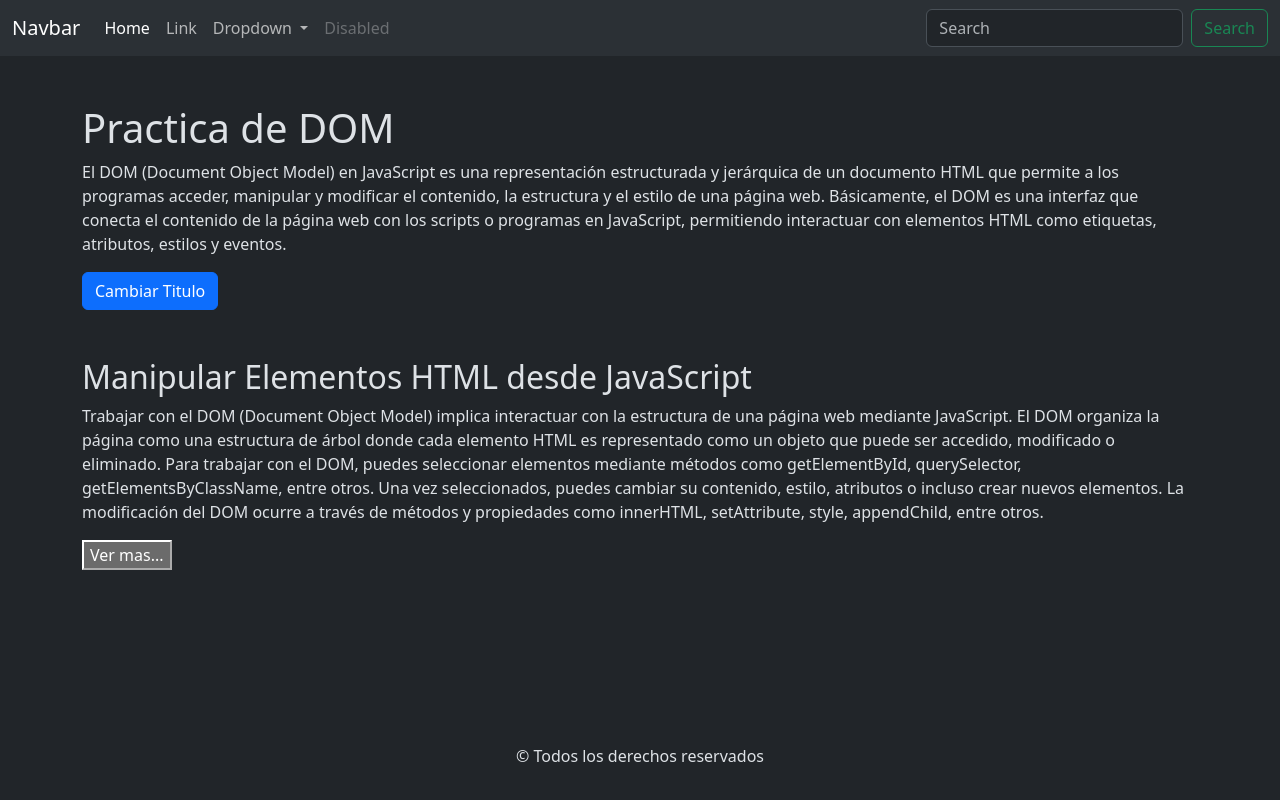
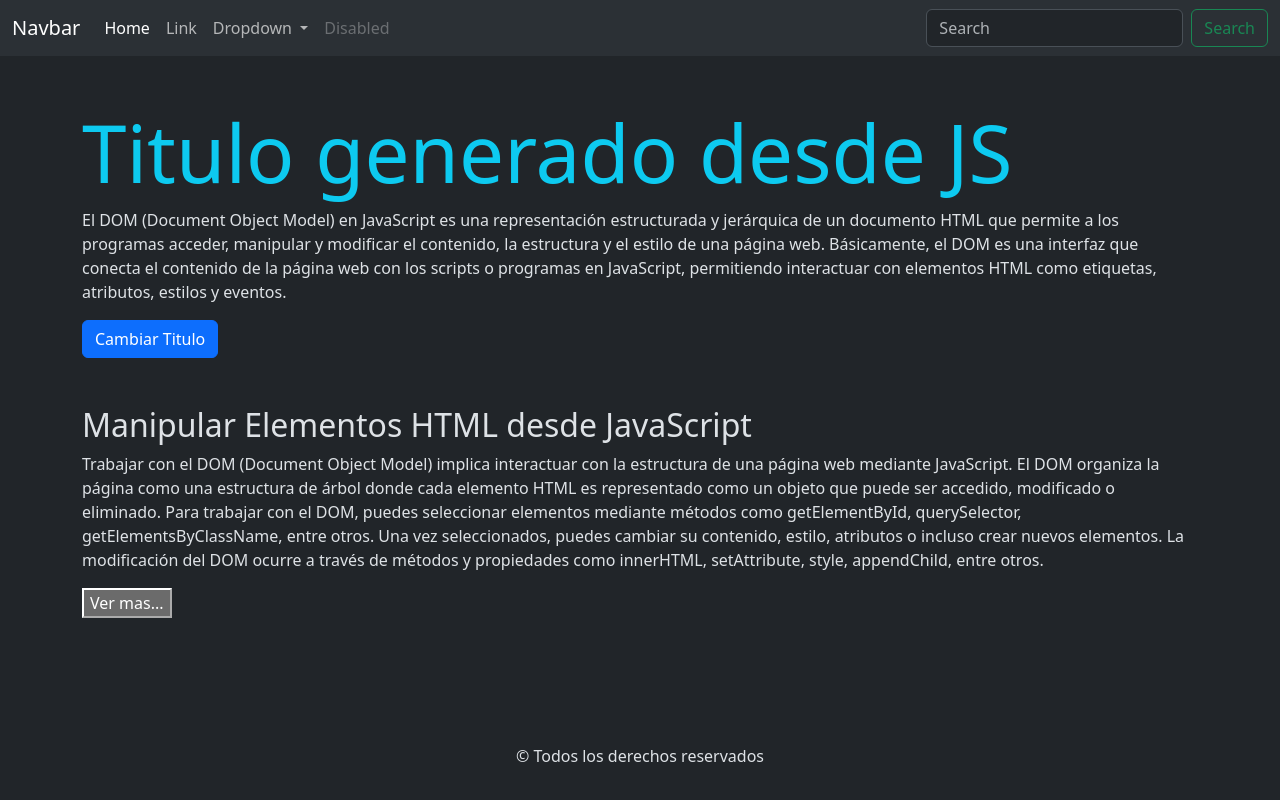
Before and after one commit to guadavillarreal/clase-16-11-23, a plain HTML site: page index.html in a window 1280 px wide. Both pictures are taken after a click on the button "Cambiar Titulo". Drawn offline with nearby package versions, Linux system fonts and the light colour scheme.

Commit message:
cambiamos el titulo y el estilo desde la funcion cambiar titulo

```diff
--- a/index.html
+++ b/index.html
@@ -82,7 +82,7 @@
                 es una interfaz que conecta el contenido de la página web con los scripts o programas en JavaScript, permitiendo interactuar
                 con elementos HTML como etiquetas, atributos, estilos y eventos.
             </p>
-            <button class="btn btn-primary">Cambiar Titulo</button>
+            <button class="btn btn-primary " onclick="cambiarTitulo()">Cambiar Titulo</button>
         </section>
         <section class="mt-5">
             <h2>Manipular Elementos HTML desde JavaScript</h2>
--- a/js/app.js
+++ b/js/app.js
@@ -0,0 +1,30 @@
+//declaro una funcion siempre arriba
+//func en forma de flecha
+const cambiarTitulo = () => {
+  //siempre verfico que lafuncion este bien, arranque, puedo realizar un console.log
+  //console.log('desde la funcion cambirTitulo');
+  /*
+    para buscar por etiqueta con getElementById- devuelve un solo obj
+    const titulaPrincipal = document.getElementById('id')
+    para buscar por etiqueta - devuelve un array de obj que coincidan
+    const titulaPrincipal = document.getElementByTagName('p')
+    para buscar por clases - devuelve un array de obj que coincidan
+    const titulaPrincipal = document.getElementByClassName('btn')
+    una conbinacion de los3-se busca x id, class o etiqueta solo que se escribe el selector de etiqueta como lo haria en la hoja de estilo
+    const titulaPrincipal = document.querySlector('#id') ->busca x ID
+    const titulaPrincipal = document.querySlector('.btn') ->busca por clase
+    devuelve un elemento, el primero que encuentra
+    const titulaPrincipal = document.querySlector('h1') ->busca por etiqueta, tal y cual como se la toma en la hoja de css
+    const titulaPrincipal = document.querySlectorAll('.btn') ->busca por clase y devuelve todos los elementos que encuentra
+    */
+  const tituloPrincipal = document.querySelector("h1");
+  //para verificar que este bien el comando y que tenga retorno
+  console.log(tituloPrincipal);
+  //para modificar un obj puedo utilizar el siguiente metodo- pero no interpreta las etiquetas de HTML
+  console.log(tituloPrincipal);
+  // tituloPrincipal.innerText = 'nuevo titulo';
+  //p modificar y que interprete las etiquetas en lo que retorna puedo utilizar
+  tituloPrincipal.innerHTML = "Titulo generado desde <b> JS </b>";
+  //para modificar el estilo hay varias opc pero uno de ellas y la mas usada es className puedo incluso usar una clase propia creada en la hoja de estilo
+  tituloPrincipal.className = 'display-1 text-info';
+};
```
